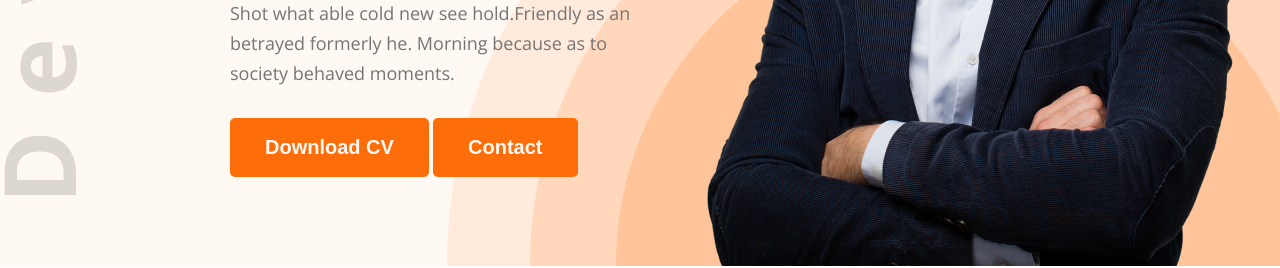
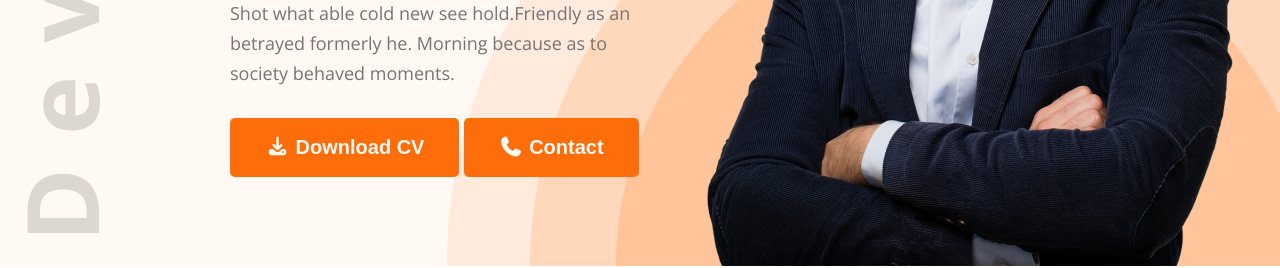
Before and after one commit to Masud-Rana5046/Hero-protfilio-practice, a plain HTML site: page index.html in a window 1280 px wide. Shown: the part 568-836 px from the top of the page. Drawn offline with nearby package versions, Linux system fonts and the light colour scheme.

Commit message:
add font aswome

```diff
--- a/index.html
+++ b/index.html
@@ -7,6 +7,9 @@
     <link rel="preconnect" href="https://fonts.googleapis.com">
 <link rel="preconnect" href="https://fonts.gstatic.com" crossorigin>
 <link href="https://fonts.googleapis.com/css2?family=Open+Sans:ital,wght@0,300..800;1,300..800&display=swap" rel="stylesheet">
+<link rel="stylesheet" href="https://cdnjs.cloudflare.com/ajax/libs/font-awesome/7.0.1/css/all.min.css" integrity="sha512-2SwdPD6INVrV/lHTZbO2nodKhrnDdJK9/kg2XD1r9uGqPo1cUbujc+IYdlYdEErWNu69gVcYgdxlmVmzTWnetw==" crossorigin="anonymous" referrerpolicy="no-referrer" />
+
+
 <link rel="stylesheet" href="style/protfoloi.css">
 </head>
 <body class="font-open-sans">
@@ -29,8 +32,8 @@
 
                 </p>
                 <div>
-                    <button class="btn">Download CV</button>
-                    <button class="btn">Contact</button>
+                    <button class="btn"><i class="fa-solid fa-download"></i> Download CV</button>
+                    <button class="btn"><i class="fa-solid fa-phone"></i> Contact</button>
                 </div>
             </div>
             <div class="banner-image">
@@ -171,7 +174,7 @@
             </div>
         </div>
         <div class="text-align">
-            <button class="btn">Download CV</button>
+            <button class="btn"><i class="fa-solid fa-download"></i> Download CV</button>
         </div>
     </section>
     <footer>
--- a/style/protfoloi.css
+++ b/style/protfoloi.css
@@ -54,7 +54,7 @@
     background-color: #FFF8F3;
     background-image: url(../images/developer.png), url(../images/header_bg.png);
     background-repeat: no-repeat;
-    background-position: top left, bottom right;
+    background-position: 23px 38px, bottom right;
     padding-top: 50px;
 }
 nav{
```
